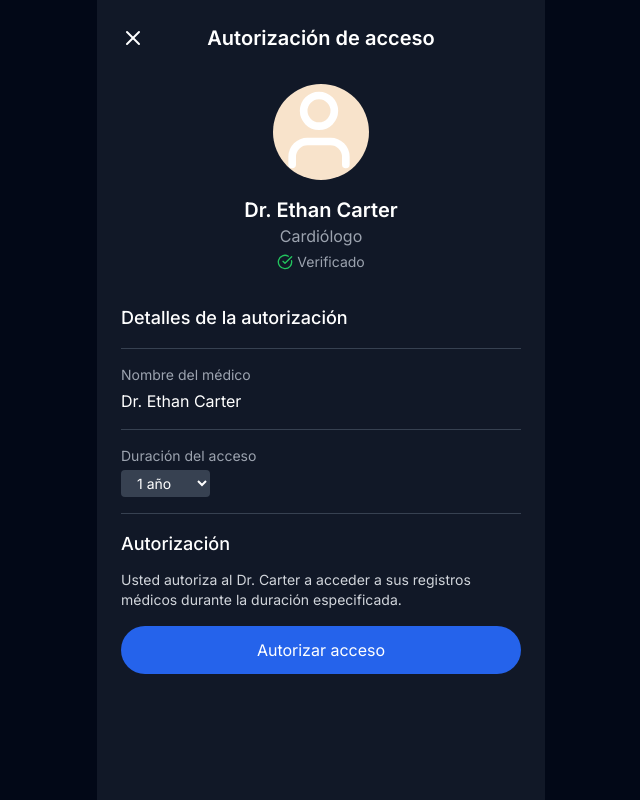
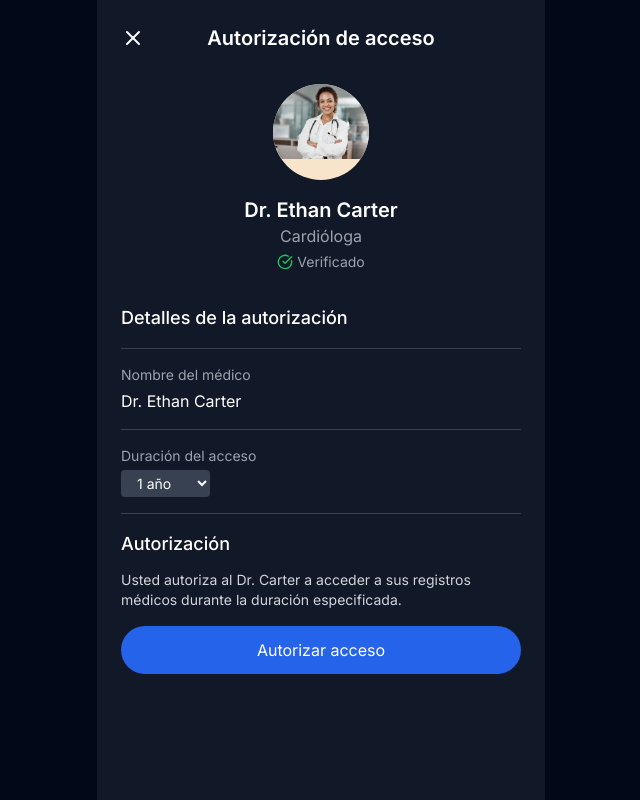
Before and after one commit to Guilleo03/web3, a Next.js app: page /authorization in a window 1280 px wide. Shown: the whole page, without its empty margins (319-959 px from the left). Built offline with nearby package versions, Linux system fonts and the light colour scheme.

Commit message:
add photo

```diff
--- a/app/authorization/page.tsx
+++ b/app/authorization/page.tsx
@@ -1,3 +1,4 @@
+import Doctor from "../../public/doctor.jpg";
 import { X, CheckCircle, UserIcon, User } from "lucide-react";
 import Image from "next/image";
 import Link from "next/link";
@@ -17,10 +18,16 @@ export default function AutorizacionPage() {
       {/* Doctor Profile Section */}
       <section className="mb-8 mt-2 flex flex-col items-center">
         <div className="mb-4 size-24 overflow-hidden rounded-full bg-[#f8e3cb]">
-          <UserIcon size={92} />
+          <Image
+            src={Doctor}
+            alt="Julieta"
+            width={96}
+            height={96}
+            className="object-cover"
+          />
         </div>
         <h2 className="text-xl font-semibold">Dr. Ethan Carter</h2>
-        <p className="text-gray-400">Cardiólogo</p>
+        <p className="text-gray-400">Cardióloga</p>
         <div className="mt-1 flex items-center text-sm text-gray-400">
           <CheckCircle className="mr-1 size-4 text-green-500" />
           <span>Verificado</span>
--- a/app/page.tsx
+++ b/app/page.tsx
@@ -1,7 +1,10 @@
+import Julieta from "../public/julieta.png";
 import { Calendar, Home, FileText, Menu, Settings, Plus } from "lucide-react";
 import Image from "next/image";
 import Link from "next/link";
 import type React from "react";
+
+// Adjust the path as necessary
 
 export default function HomePage() {
   return (
@@ -19,15 +22,15 @@ export default function HomePage() {
       <section className="mb-6 mt-2 flex flex-col items-center">
         <div className="mb-4 size-24 overflow-hidden rounded-full bg-[#f8e3cb]">
           <Image
-            src="/placeholder.svg?height=96&width=96"
-            alt="Sofía Perez"
+            src={Julieta}
+            alt="Julieta"
             width={96}
             height={96}
             className="object-cover"
           />
         </div>
-        <h2 className="text-xl font-semibold">Sofía Perez</h2>
-        <p className="text-gray-400">Edad: 35</p>
+        <h2 className="text-xl font-semibold">Julieta Poyet</h2>
+        <p className="text-gray-400">Edad: 29</p>
       </section>
 
       {/* Main Content */}
```
Also changed, not shown: public/doctor.jpg (added), public/julieta.png (added).
